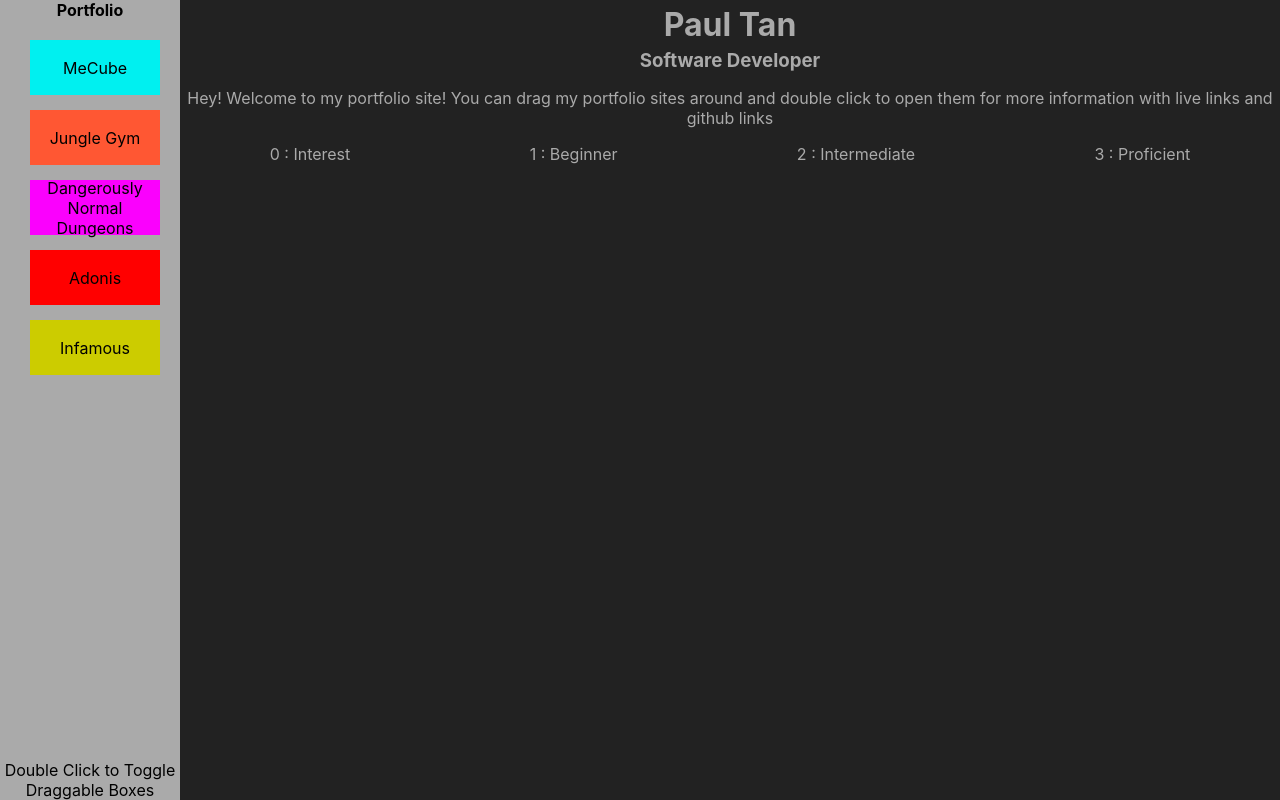
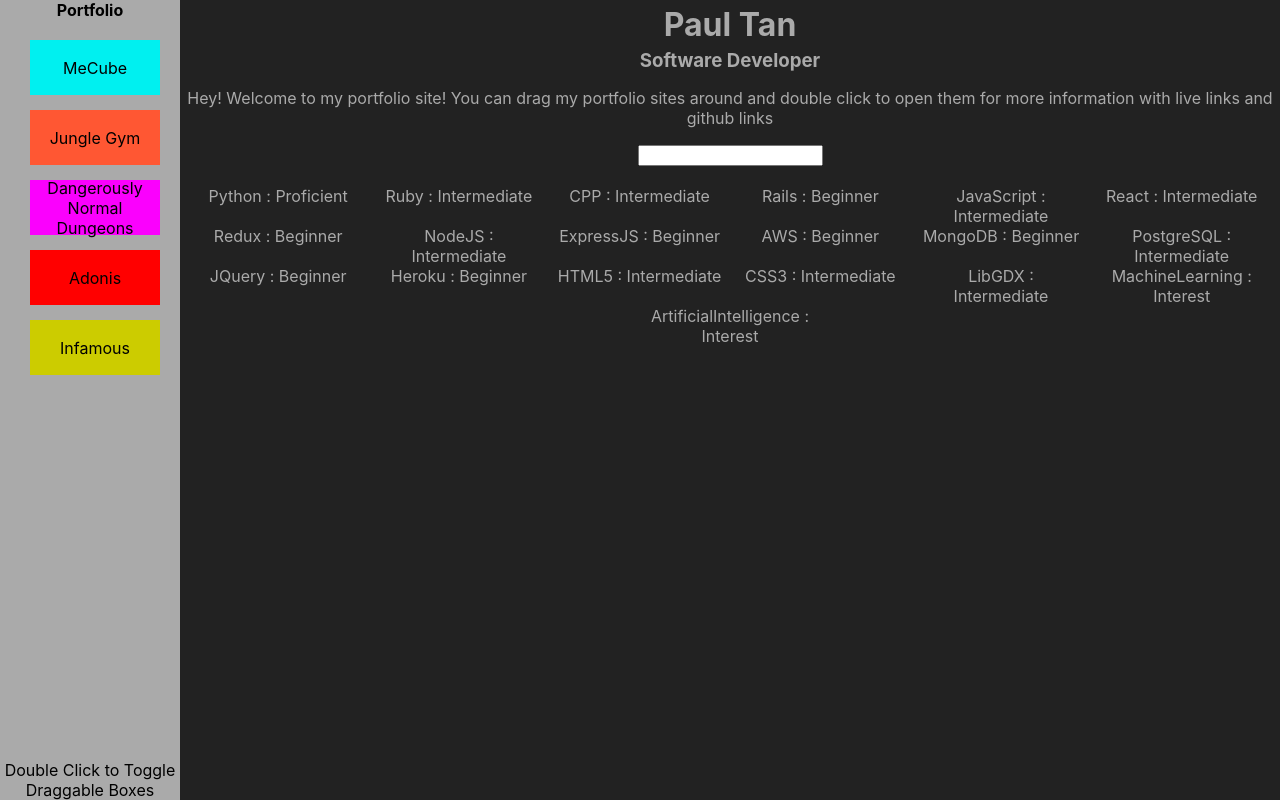
Before and after one commit to Neminem1203/portfolio-site, a React (Create React App) app: page / in a window 1280 px wide. Built offline with nearby package versions, Linux system fonts and the light colour scheme.

Commit message:
created skill search function

```diff
--- a/src/App.css
+++ b/src/App.css
@@ -115,6 +115,9 @@ body{
 
 .skills{
   display:flex;
-  justify-content: space-around;
-
+  justify-content: space-evenly;
+  flex-wrap:wrap;
 }
+.skills div{
+  width: 15%;
+}
--- a/src/App.js
+++ b/src/App.js
@@ -2,9 +2,11 @@ import logo from './logo.svg';
 import './App.css';
 import Draggable from "./Draggable.js";
 import LiveGitLinks from './LiveGitLinks';
+import React, {useState} from "react";
 import Projects from './Projects';
 import project_list from "./project_list";
 import skill_levels from "./skill_levels";
+import skills from "./skill_set";
 
 
 const projectX = 30;
@@ -12,6 +14,18 @@ const projectY = 40;
 const offSet = 70;
 
 function App() {
+  const [search, setSearch] = useState("");
+  const skillset = Object.keys(skills).map(skill_name => {
+            let opacity = 0.5;
+            const reg_ex = new RegExp(search.toLowerCase());
+            debugger
+            if(search == "" || reg_ex.test(skill_name.toLowerCase())){
+              opacity = 1;
+            }
+            return <div style={{opacity: opacity}}>
+              {skill_name} : {skill_levels[skills[skill_name]]}
+              </div>
+          })
   return (
     <div className="App">
       <div className="bookshelf">
@@ -37,14 +51,18 @@ function App() {
         <h1>Paul Tan</h1>
         <h3>Software Developer</h3>
         <p>Hey! Welcome to my portfolio site! You can drag my portfolio sites around and double click to open them for more information with live links and github links</p>
-        <div className="skill-legend">
+        {/* <div className="skill-legend">
         {Object.keys(skill_levels).map(num => {return <div>
             {num} : {skill_levels[num]}
           </div>
           })}
+        </div> */}
+        <div>
+          <input type="text" onChange={(e)=>{setSearch(e.currentTarget.value)}}></input>
         </div>
+        <br />
         <div className="skills">
-
+          {skillset}
         </div>
       </div>
     </div>
--- a/src/skill_set.js
+++ b/src/skill_set.js
@@ -1,4 +1,4 @@
-let skill_levels = {
+let skills = {
     "Python": 3,
     "Ruby": 2,
     "CPP": 2,
@@ -22,4 +22,4 @@ let skill_levels = {
 
 
 
-export default skil_levels;
+export default skills;
```
